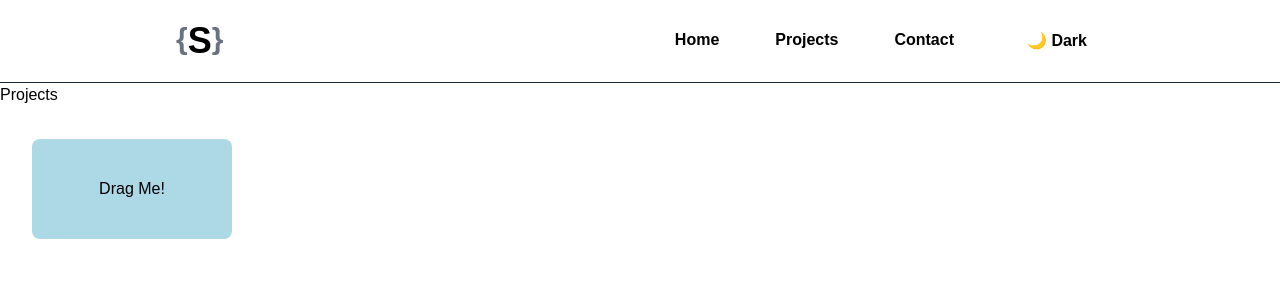
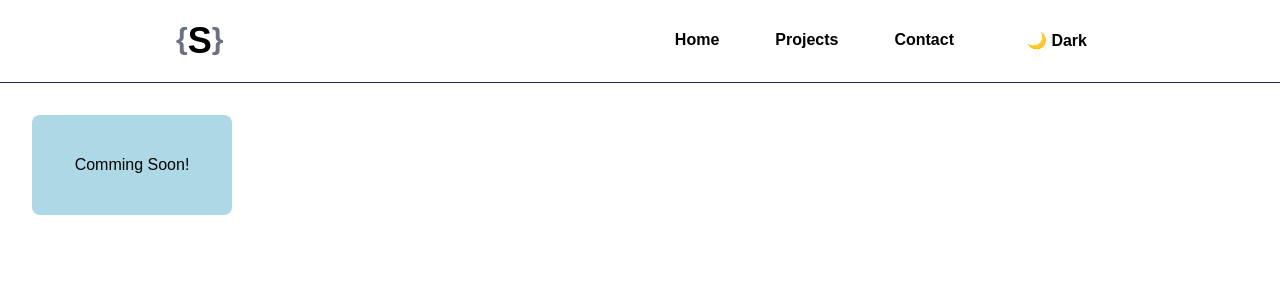
Before and after one commit to CuriousShivam/Portfolio, a Next.js app: page /projects in a window 1280 px wide. Shown: the top 300 px of the page. Built offline with nearby package versions, Linux system fonts and the light colour scheme.

Commit message:
Minor Fixes:

```diff
--- a/postcss.config.mjs
+++ b/postcss.config.mjs
@@ -1,6 +1,6 @@
 const config = {
   plugins: ["@tailwindcss/postcss"],
-  darkMode: 'class',
+
 };
 
 export default config;
--- /dev/null
+++ b/src/app/Components/Footer.tsx
@@ -0,0 +1,10 @@
+ const Footer=()=>{
+    return (
+        <div className={'text-center   p-10  border-t-2 border-gray-500'}>
+        <h1 >Built with <a className={`text-emerald-500`} href='https://nextjs.org/'>Next.js</a>. Hosted on <a href='https://vercel.com/' className={`text-emerald-500`}>Vercel</a>.</h1>
+        <p><a href="https://abdulrahman.id/" target={'blank'} className={'text-emerald-500'}>Reference</a></p>
+        </div>
+
+    )
+}
+ export default Footer
--- a/src/app/Components/Navbar.tsx
+++ b/src/app/Components/Navbar.tsx
@@ -56,9 +56,9 @@ const Navbar = () => {
     return (
         <div
             className={` p-1 nav-bar flex items-center justify-between  sm:px-5 md:px-24 lg:px-42 border-b border-gray-800 sticky left-0 top-0 z-10
-             transform transition-all duration-200 ease-out
+             transform transition-all duration-200
              ${timer ? ' overflow-hidden ' : ' w-full '} sm:overflow-auto
-             ${loaded ? ' translate-y-0  ' : ' -translate-y-10  '}
+             ${loaded ? ' translate-y-0  ' : ' -translate-y-10/12  '}
              bg-white text-black dark:bg-black dark:text-white
              `}>
             <div><Logo/></div>
--- a/src/app/layout.tsx
+++ b/src/app/layout.tsx
@@ -30,7 +30,7 @@ export default function RootLayout({
 
         <html lang="en">
         <body
-            className={`${geistSans.variable} ${geistMono.variable} antialiased dark:bg-black bg-white`}
+            className={`${geistSans.variable} ${geistMono.variable} antialiased dark:bg-black bg-white sm:overflow-scroll`}
         >
         <ThemeProvider attribute="class" disableTransitionOnChange>
             <Navbar/>
--- a/src/app/page.tsx
+++ b/src/app/page.tsx
@@ -5,6 +5,7 @@ import Image from 'next/image';
 import {useState, useEffect} from 'react';
 import {Github, Linkedin, Mail} from 'lucide-react'
 import {motion} from 'framer-motion';
+import Footer from './Components/Footer'
 
 export default function Main() {
     const {theme} = useTheme();
@@ -25,7 +26,7 @@ export default function Main() {
                 className={` sm:px-5 md:px-24 lg:px-42 relative pt-10 sm:pt-20 px-10 ${theme === 'light' ? ' bg-white text-black ' : ''}`}>
 
                 {/*Quick Intro*/}
-                <div className={`selection:bg-transparent`}>
+                <motion.div className={`selection:bg-transparent`}>
                     <div className={`relative `}>
                         <Image
                             src="/26432.svg"
@@ -151,7 +152,7 @@ export default function Main() {
                     </motion.div>
 
 
-                </div>
+                </motion.div>
 
                 <div className={'flex flex-col items-center justify-center py-30 min-h-10/12 text-center'}>
                     <h1 className={` font-bold text-5xl  text-black dark:text-white `}>Keep In
@@ -192,6 +193,7 @@ export default function Main() {
                         </a>
                     </div>
                 </div>
+                <Footer/>
 
             </div>
         </>
--- a/src/app/projects/ClientComponent.tsx
+++ b/src/app/projects/ClientComponent.tsx
@@ -23,7 +23,7 @@ const DraggableBox: React.FC = () => {
                         borderRadius: 8,
                     }}
                 >
-                    Drag Me!
+                    Comming Soon!
                 </div>
             </Draggable>
         </div>
--- a/src/app/projects/page.tsx
+++ b/src/app/projects/page.tsx
@@ -4,7 +4,6 @@ export default function Main() {
 
         return (
             <div>
-                Projects
                 <MyComponent/>
             </div>)
 
```
